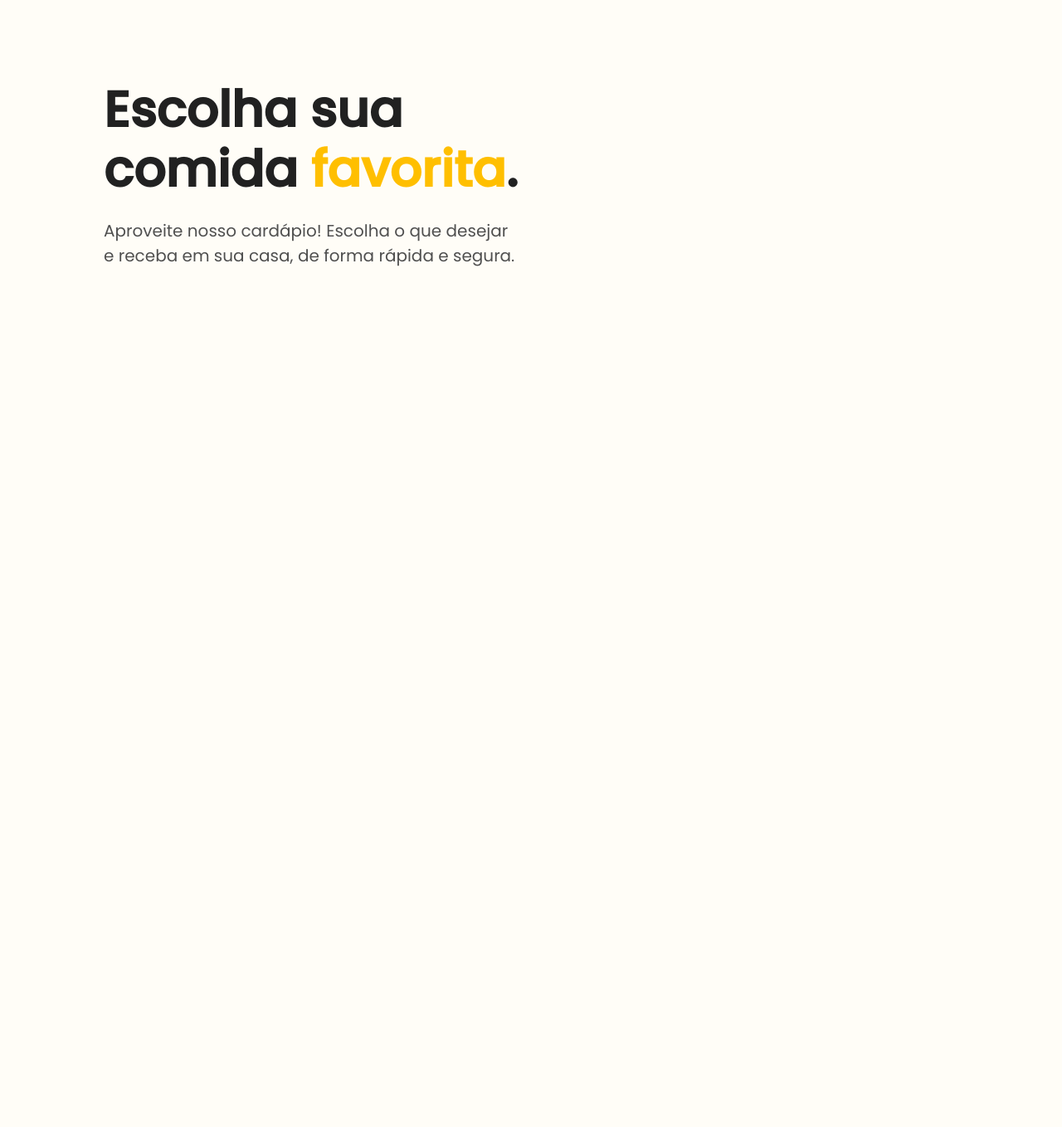
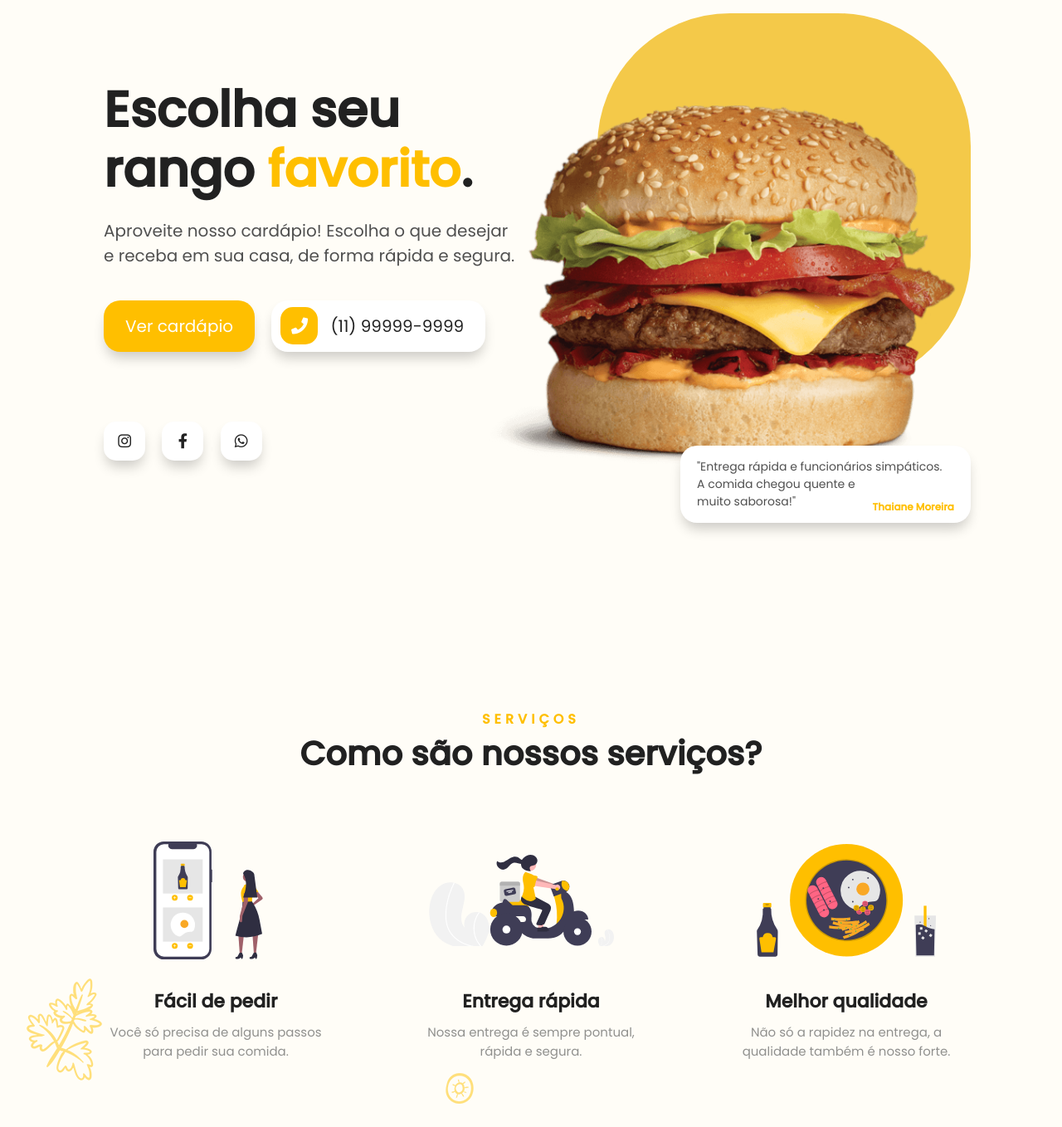
Before and after one commit to Wanderson23/MenuOnline, a plain HTML site: page index.html in a window 1280 px wide. Shown: the part 200-1558 px from the top of the page at 83% size. Before the commit the page ends 800 px from the top, so only its background shows below. Drawn offline with Linux system fonts and the light colour scheme; files whose address does not match are found by name.

Commit message:
including services div

```diff
--- a/css/main.css
+++ b/css/main.css
@@ -21,7 +21,7 @@
     --color-separate: #cccccc;
 }
 
-html, body{
+html, body {
     font-family: 'PoppinsRegular', 'Rubik', 'sans-serif';
     background-color: var(--color-background);
     color: var(--color-text);
@@ -31,21 +31,21 @@ b {
     font-family: 'PoppinsMedium', 'Rubik', 'sans-serif';
 }
 
-.color-primary{
+.color-primary {
     color: var(--color-primary);
 }
 
-a.navbar-brand{
+a.navbar-brand {
     margin-left: -25px;
 }
 
-.nav-link{
+.nav-link {
     color: var(--color-black) !important;
     padding-left: 35px !important;
     padding-right: 35px !important;
 }
 
-.btn-white{
+.btn-white {
     background-color: var(--color-white);
     color: var(--color-black) !important;
     border-radius: 20px;
@@ -54,11 +54,15 @@ a.navbar-brand{
     box-shadow: 0px 10px 15px -3px rgba(0,0,0,0.2);
 }
 
-.btn-icon{
+.btn-white.active, .btn-white:hover {
+    background-color: var(--color-primary);
+}
+
+.btn-icon {
     padding-right: 75px;
 }
 
-.btn-icon .icon{
+.btn-icon .icon {
     display: inline-block;
     color: var(--color-black);
     background-color: var(--color-primary);
@@ -70,24 +74,150 @@ a.navbar-brand{
     padding: 6px;
 }
 
-.banner{
+.banner {
     padding: 110px;
     padding-bottom: 200px;
 }
 
-.text-bunner{
+.text-banner {
     flex-direction: column;
     justify-content: center;
     margin-bottom: 60px;
 }
 
-.text-bunner h1{
+.text-banner h1 {
     color: var(--color-black);
     font-size: 60px;
 }
 
-.text-bunner p{
+.text-banner p {
     margin-top: 15px;
     margin-bottom: 15px;
     font-size: 20px;
 }
+
+.btn-yellow {
+    background-color: var(--color-primary);
+    color: var(--color-white) !important;
+    border-radius: 20px;
+    padding: 15px 25px;
+    font-size: 20px;
+    box-shadow: 0px 10px 15px -3px rgba(0,0,0,0.2);
+}
+
+.btn-icon-left {
+    padding-left: 70px;
+}
+
+.btn-icon-left span.icon-left {
+    display: inline-block;
+    color: var(--color-white);
+    background-color: var(--color-primary);
+    width: 45px;
+    height: 45px;
+    position: absolute;
+    margin-left: -60px;
+    margin-top: -8px;
+    border-radius: 15px;
+    text-align: center;
+    padding-top: 8px;
+}
+
+.btn-sm {
+    padding: 9px 15px !important;
+    border-radius: 15px !important;
+    font-size: 18px !important;
+}
+
+.btn-social {
+    width: 50px;
+}
+
+.card-banner {
+    height: 450px;
+    width: 450px;
+    border-radius: 160px;
+    background-color: #f4c949;
+    position: absolute;
+    right: 0;
+    top: -80px;
+}
+
+.img-banner img {
+    position: absolute;
+    width: 570px;
+    top: 30px;
+    right: 15px;
+}
+
+.card {
+    border-radius: 20px;
+    padding: 15px 20px;
+    font-size: 20px;
+    box-shadow: 0px 10px 15px -3px rgba(0,0,0,0.2) !important;
+    border: none !important;
+}
+
+.card-case {
+    width: 350px;
+    font-size: 14px;
+    position: absolute;
+    right: 0;
+    bottom: -75px;
+}
+
+.card-case-name {
+    position: absolute;
+    font-size: 12px;
+    color: var(--color-primary);
+    right: 20px;
+    bottom: 10px;
+}
+
+.serviços {
+    padding-top: 100px;
+    padding-bottom: 150px;
+}
+
+.hint-title {
+    color: var(--color-primary);
+    font-size: 16px;
+    text-transform: uppercase;
+    letter-spacing: 5px;
+}
+
+.title {
+    color: var(--color-black);
+    font-size: 40px;
+    margin-top: 5px;
+    margin-bottom: 30px;
+}
+
+.card-icon {
+    height: 150px;
+    margin: 0 auto;
+    margin-bottom: 30px;
+    display: flex;
+    justify-content: center;
+    align-items: center;
+}
+
+.card-text {
+    color: var(--color-text-out);
+    font-size: 15px;
+    padding: 0px 30px ;
+}
+
+.card-text p {
+    font-size: 22px;
+    color: var(--color-black);
+    margin-bottom: 10px;
+}
+
+.background-servicos {
+    position: absolute;
+    left: 0;
+    right: 0;
+    height: 500px;
+    background-image: url(../img/bg-icons-2.png) ;
+}
--- a/index.html
+++ b/index.html
@@ -49,22 +49,102 @@
         <div class="container">
             <div class="row">
                 <div class="col-6">
-                    <div class="d-flex text-bunner">
-                        <h1><b>Escolha sua comida <b class="color-primary">favorita</b>.</b></h1>
+                    <div class="d-flex text-banner">
+                        <h1><b>Escolha seu rango <b class="color-primary">favorito</b>.</b></h1>
                         <p>
                             Aproveite nosso cardápio! Escolha o que desejar e receba em sua casa, de forma rápida e segura.
                         </p>
+                        <div>
+                            <a class="btn btn-yellow mt-4 mr-3">
+                                Ver cardápio
+                            </a>
+                            <a href="#" class="btn btn-white btn-icon-left mt-4">
+                                <span class="icon-left">
+                                    <i class="fa fa-phone"></i>
+                                </span>
+                                (11) 99999-9999
+                            </a>
+                        </div>
                     </div>
+                    <a class="btn btn-sm btn-white btn-social mt-4 mr-3">
+                        <i class="fab fa-instagram"></i>
+                    </a>
+                    <a class="btn btn-sm btn-white btn-social mt-4 mr-3">
+                        <i class="fab fa-facebook-f"></i>
+                    </a>
+                    <a class="btn btn-sm btn-white btn-social mt-4">
+                        <i class="fab fa-whatsapp"></i>
+                    </a>
                 </div>
+
                 <div class="col-6">
-
+                    <div class="card-banner"></div>
+                    <div class="d-flex img-banner">
+                        <img src="./img/burguer.png">
+                    </div>
+                    <div class="card card-case">
+                        "Entrega rápida e funcionários simpáticos.
+                        <br> A comida chegou quente e <br>
+                        muito saborosa!"
+                        <span class="card-case-name">
+                            <b>Thaiane Moreira</b>
+                        </span>
+                    </div>
                 </div>
             </div>
         </div>
     </section>
 
     <section class="serviços" id="serviços">
+        <div class="background-servicos"> </div>
+        <div class="container">
+            <div class="row">
 
+                <div class="col-12 text-center mb-5">
+                    <span class="hint-title"><b>Serviços</b></span>
+                    <h1 class="title">
+                        <b>Como são nossos serviços?</b>
+                    </h1>
+                </div>
+
+                <div class="col-4 mb-5">
+                    <div class="card-icon text-center">
+                        <img src="./img/icone-pedido.svg" width="150">
+                    </div>
+                    <div class="card-text text-center mt-3">
+                        <p><b>Fácil de pedir</b></p>
+                        <span>
+                            Você só precisa de alguns passos para pedir sua comida.
+                        </span>
+                    </div>
+
+                </div>
+                <div class="col-4 mb-5">
+                    <div class="card-icon text-center">
+                        <img src="./img/icone-delivery.svg" width="250">
+                    </div>
+                    <div class="card-text text-center mt-3">
+                        <p><b>Entrega rápida</b></p>
+                        <span>
+                            Nossa entrega é sempre pontual, rápida e segura.
+                        </span>
+                    </div>
+
+                </div>
+                <div class="col-4 mb-5">
+                    <div class="card-icon text-center">
+                        <img src="./img/icone-qualidade.svg" width="250">
+                    </div>
+                    <div class="card-text text-center mt-3">
+                        <p><b>Melhor qualidade</b></p>
+                        <span>
+                            Não só a rapidez na entrega, a qualidade também é nosso forte.
+                        </span>
+                    </div>
+
+                </div>
+            </div>
+        </div>
     </section>
 
     <section class="cardápio" id="cardapio">
```
